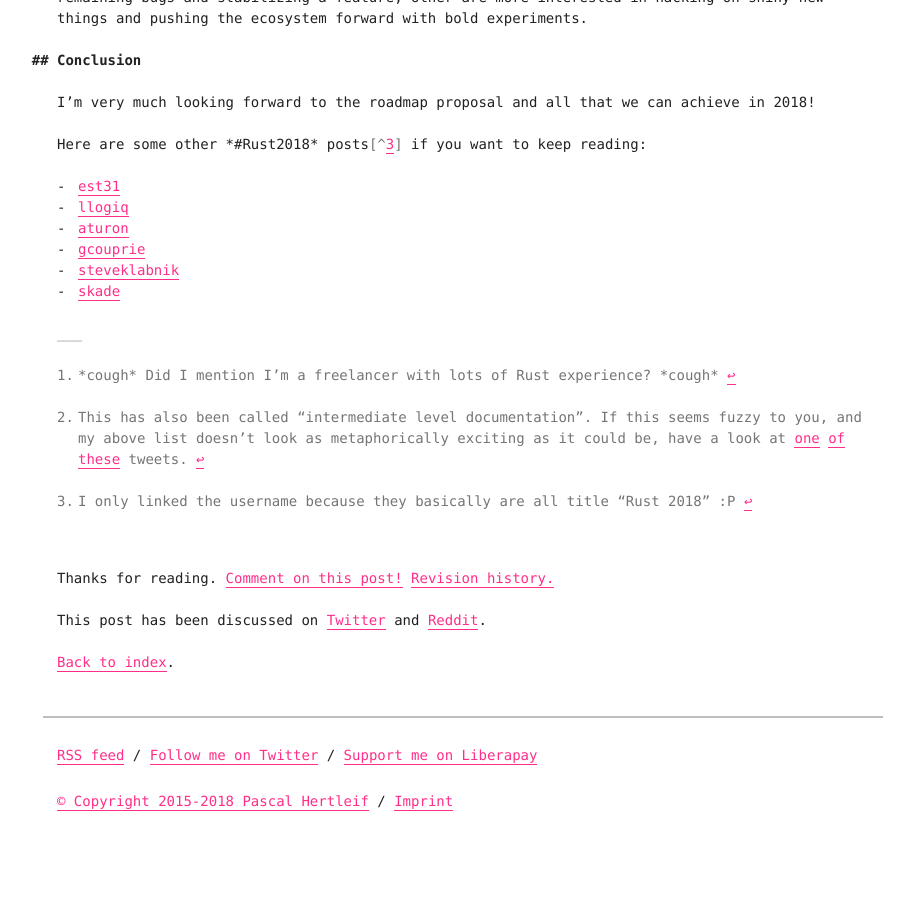
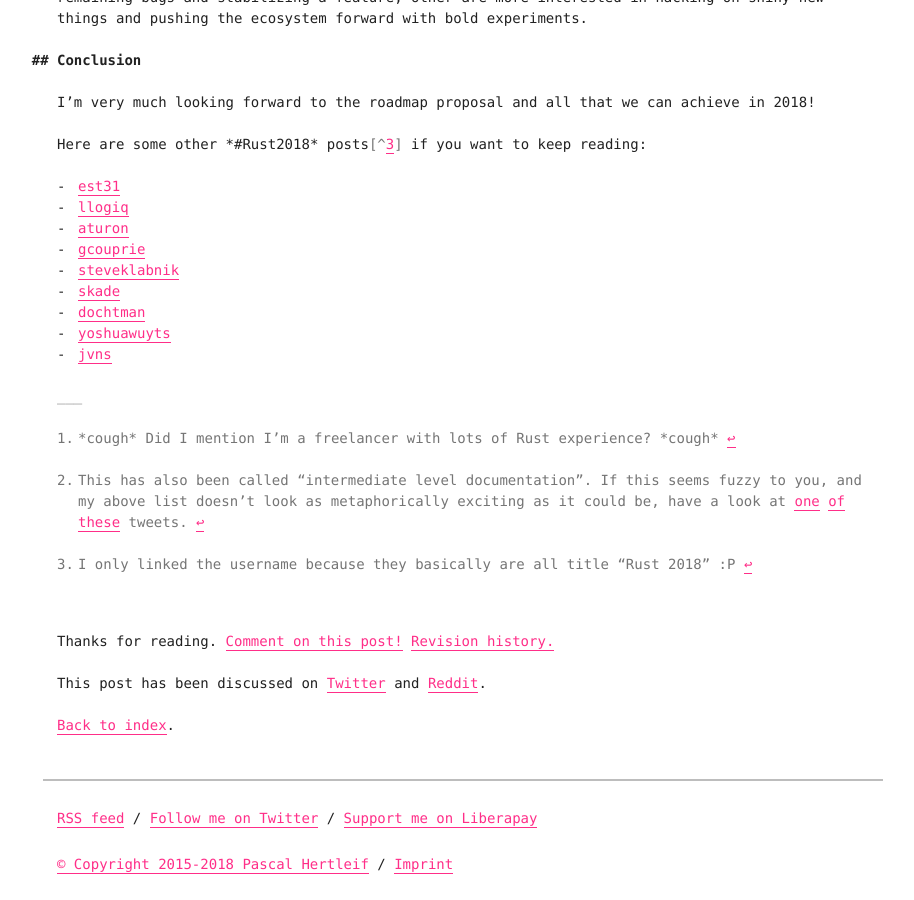
Before and after one commit to killercup/scribbles, a Jekyll site: the page built from _posts/2018-01-10-rust-2018.md, in a window 1280 px wide and 900 px high, scrolled down 4590 px. Shown: the whole window, without its empty margins (177-1091 px from the left). Built offline with Jekyll 4.4.1, drawn with Linux system fonts in a browser that asks for light colours; before the commit the page ends 5427 px from its top, so only the background shows below that.

Commit message:
Rust 2018: More Links

```diff
--- a/_posts/2018-01-10-rust-2018.md
+++ b/_posts/2018-01-10-rust-2018.md
@@ -357,5 +357,8 @@ if you want to keep reading:
 - [gcouprie](https://unhandledexpression.com/?p=1002)
 - [steveklabnik](http://words.steveklabnik.com/looking-back-at-rust-in-2018)
 - [skade](http://yakshav.es/rust-2018/)
+- [dochtman](https://dirkjan.ochtman.nl/writing/2018/01/14/rust-in-2018.html)
+- [yoshuawuyts](https://medium.com/@yoshuawuyts/rust-mmxviii-but-like-from-my-perspective-6363f485ab2b)
+- [jvns](https://jvns.ca/blog/2018/01/13/rust-in-2018--way-easier-to-use/)
 
 [^titles]: I only linked the username because they basically are all title "Rust 2018" :P
```
